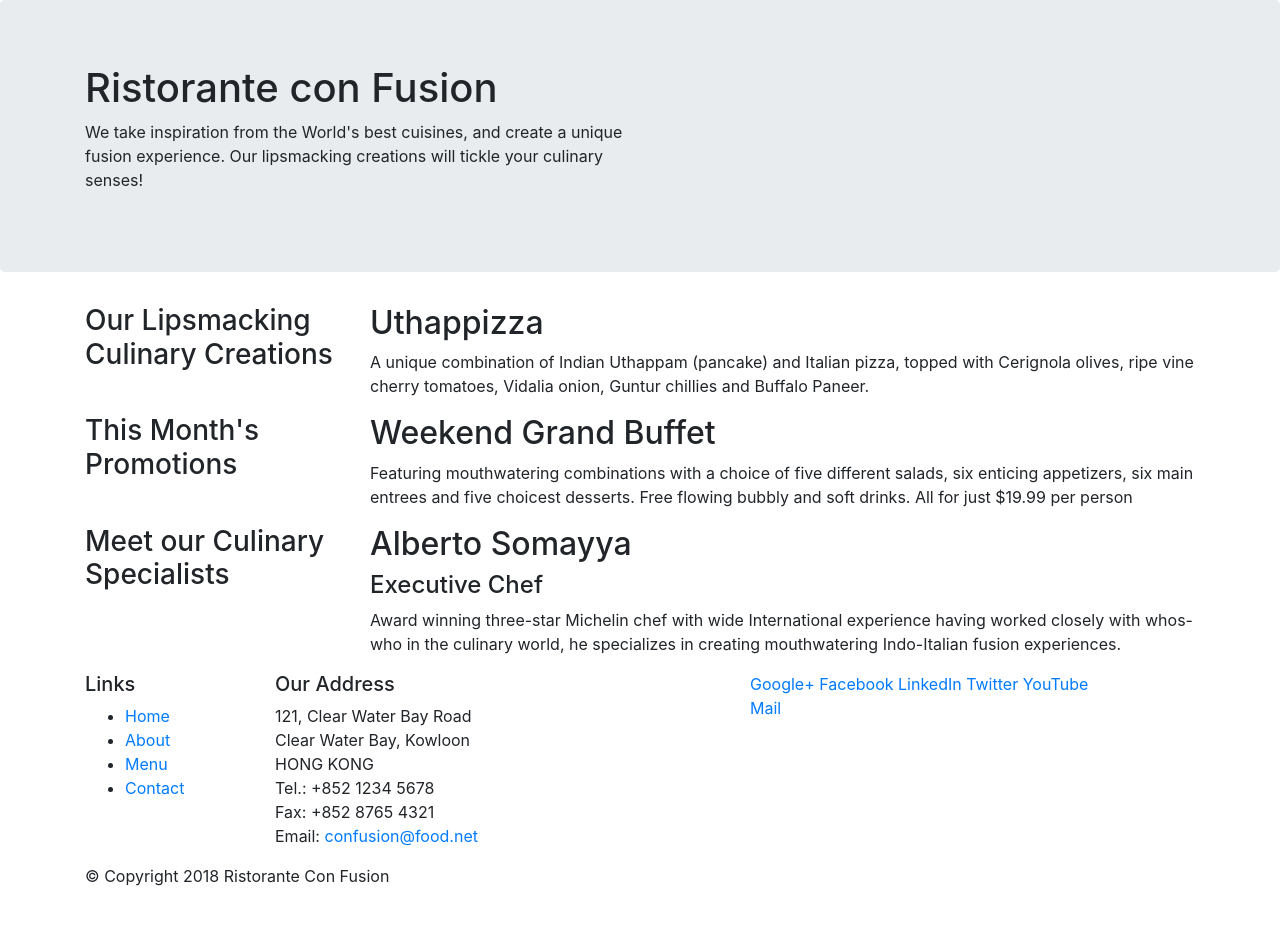
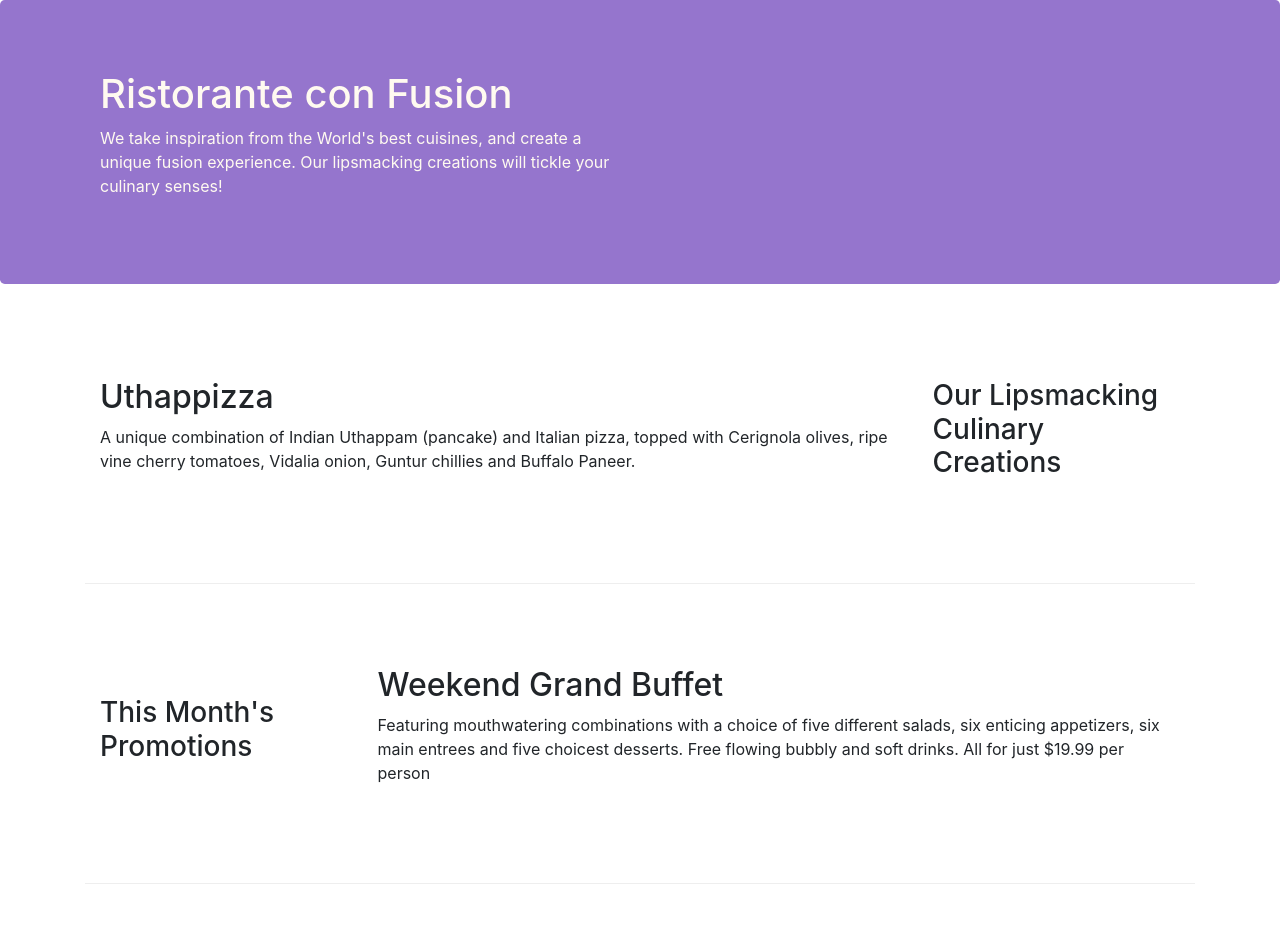
Before and after one commit to OzanErcan6/bootstrap4, a website: page index.html in a window 1280 px wide. Shown: the top 952 px of the page. Before the commit the page ends 904 px from the top, so only its background shows below. Drawn offline with nearby package versions, Linux system fonts and the light colour scheme.

Commit message:
second commit

```diff
--- /dev/null
+++ b/css/styles.css
@@ -0,0 +1,30 @@
+.row-header {
+    margin: 0px auto;
+    padding: 0px auto;
+}
+
+.row-content {
+    margin: 0px auto;
+    padding: 50px 0px 50px 0px;
+    border-bottom: 1px ridge;
+    min-height: 300px;
+}
+
+.footer {
+    background-color: #D1c4E9;
+    margin: 0px auto;
+    padding: 20px 0px 20px 0px;
+}
+
+.jumbotron {
+    padding: 70px 30px 70px 30px;
+    margin: 0px auto;
+    background: #9575CD;
+    color: floralwhite;
+}
+
+.address{
+    font-size: 80%;
+    margin: 0px;
+    color: #0f0f0f;
+}
--- a/index.html
+++ b/index.html
@@ -8,7 +8,7 @@
 
 <!-- Bootstrap CSS -->
 <link rel="stylesheet" href="node_modules/bootstrap/dist/css/bootstrap.min.css">
-
+<link rel="stylesheet" href="css/styles.css"
 <head>
     <title>Ristorante Con Fusion</title>
 </head>
@@ -17,7 +17,7 @@
 
     <header class="jumbotron">
         <div class = "container">
-            <div class="row">
+            <div class="row row-header">
                 <div class="col-12 col-sm-6">
                     <h1>Ristorante con Fusion</h1>
                     <p>We take inspiration from the World's best cuisines, and create a unique fusion experience. Our lipsmacking creations will tickle your culinary senses!</p>
@@ -30,18 +30,18 @@
 
 
     <div class = "container">
-        <div class = "row">
-            <div class="col-12 col-sm-4 col-md-3">
+        <div class = "row row-content align-items-center">
+            <div class="col-12 col-sm-4 order-sm-last col-md-3">
                 <h3>Our Lipsmacking Culinary Creations</h3>
             </div>
-            <div class="col col-sm col-md">
+            <div class="col col-sm order-sm-first col-md">
                 <h2>Uthappizza</h2>
                 <p>A unique combination of Indian Uthappam (pancake) and Italian pizza, topped with Cerignola olives, ripe vine cherry tomatoes, Vidalia onion, Guntur chillies and Buffalo Paneer.</p>
             </div>
         </div>
 
 
-        <div class = "row">
+        <div class = "row row-content align-items-center">
             <div class="col-12 col-sm-4 col-md-3">
                 <h3>This Month's Promotions</h3>
             </div>
@@ -51,11 +51,11 @@
             </div>
         </div>
 
-        <div class = "row">
-            <div class="col-12 col-sm-4 col-md-3">
+        <div class = "row row-content align-items-center">
+            <div class="col-12 col-sm-4 order-sm-last col-md-3">
                 <h3>Meet our Culinary Specialists</h3>
             </div>
-            <div class="col col-sm col-md">
+            <div class="col col-sm order-sm-first col-md">
                 <h2>Alberto Somayya</h2>
                 <h4>Executive Chef</h4>
                 <p>Award winning three-star Michelin chef with wide International experience having worked closely with whos-who in the culinary world, he specializes in creating mouthwatering Indo-Italian fusion experiences. </p>
@@ -63,12 +63,12 @@
         </div>
     </div>
 
-    <footer>
+    <footer class="footer">
         <div class="container">
             <div class="row">
-                <div class="col-4 col-sm-2">
+                <div class="col-4 offset-1 col-sm-2">
                     <h5>Links</h5>
-                    <ul>
+                    <ul class="list-unstyled">
                         <li><a href="#">Home</a></li>
                         <li><a href="#">About</a></li>
                         <li><a href="#">Menu</a></li>
@@ -86,8 +86,8 @@
 		              Email: <a href="mailto:confusion@food.net">confusion@food.net</a>
 		           </address>
                 </div>
-                <div class="col-12 col-sm-4">
-                    <div>
+                <div class="col-12 col-sm-4 align-self-center">
+                    <div class="text-center">
                         <a href="http://google.com/+">Google+</a>
                         <a href="http://www.facebook.com/profile.php?id=">Facebook</a>
                         <a href="http://www.linkedin.com/in/">LinkedIn</a>
@@ -97,7 +97,7 @@
                     </div>
                 </div>
            </div>
-           <div class="row">
+           <div class="row justify-content-center">
                 <div class="col-auto">
                     <p>© Copyright 2018 Ristorante Con Fusion</p>
                 </div>
```
